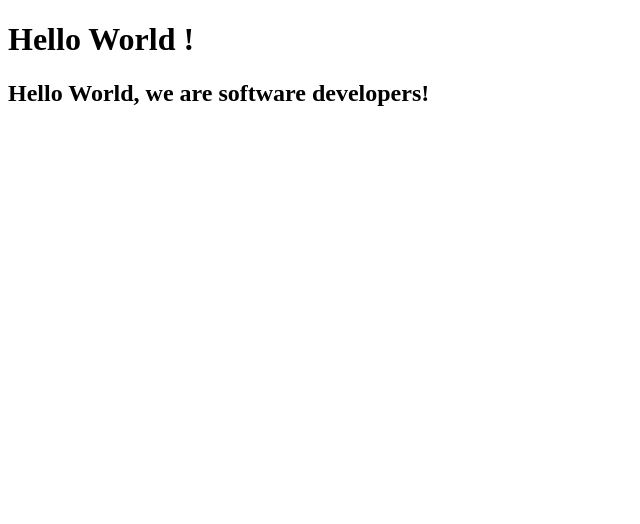
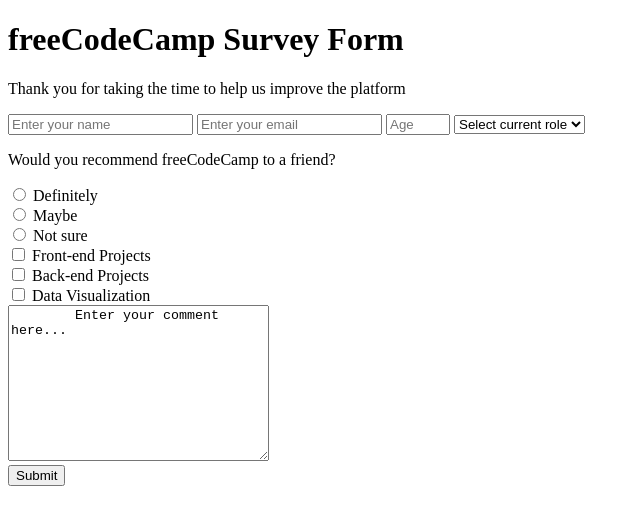
Before and after one commit to Taher-web-dev/microverse_project, a plain HTML site: page index.html in a window 1280 px wide. Shown: the whole page, without its empty margins (0-640 px from the left). Drawn offline with Linux system fonts and the light colour scheme.

Commit message:
html structure

```diff
--- a/index.html
+++ b/index.html
@@ -8,9 +8,69 @@
 </head>
 
 <body>
-  <h1> Hello World ! </h1>
   <script src="https://cdn.freecodecamp.org/testable-projects-fcc/v1/bundle.js"></script>
-  <h2>Hello World, we are software developers!</h2>
+  <h1 id="title">freeCodeCamp Survey Form</h1>
+  <p id="description">Thank you for taking the time to help us improve the platform</p>
+
+  <form id="survey-form" action="#">
+    <label for="name" id="name-label">
+      <input id="name" type="text" placeholder="Enter your name" required>
+    </label>
+    <label for="email" id="email-label">
+      <input id="email" type="email" placeholder="Enter your email" required>
+    </label>
+    <label for="number" id="number-label">
+      <input type="number" name="number" id="number" min="1" max="100" placeholder="Age">
+    </label>
+    <select name="drop_down" id="dropdown">
+      <option value="">Select current role</option>
+      <option value="student">Student</option>
+      <option value="ft-job">Full Time Job</option>
+      <option value="ft-learn">Full Time Learner</option>
+      <option value="undefined">Prefer not to say</option>
+      <option value="other">Other</option>
+    </select>
+    <div class="radio">
+      <p>Would you recommend freeCodeCamp to a friend?</p>
+
+      <div>
+        <input type="radio" name="choice" id="def" value="def">
+        <label for="def">Definitely</label>
+      </div>
+      <div>
+        <input type="radio" name="choice" id="maybe" value="maybe">
+        <label for="maybe">Maybe</label>
+      </div>
+      <div>
+        <input type="radio" name="choice" id="n-sure" value="n-sure">
+        <label for="n-sure">Not sure</label>
+      </div>
+    </div>
+
+    <div class="checkboxes">
+      <div>
+        <input type="checkbox" name="to-improve" id="frontend" value="frontend">
+        <label for="frontend">Front-end Projects</label>
+      </div>
+      <div>
+        <input type="checkbox" name="to-improve" id="backend" value="backend">
+        <label for="backend">Back-end Projects</label>
+      </div>
+      <div>
+        <input type="checkbox" name="to-improve" id="data" value="data">
+        <label for="data">Data Visualization</label>
+      </div>
+    </div>
+
+    <div class="add">
+      <textarea name="add-com" id="add-com" cols="30" rows="10">
+        Enter your comment here...
+      </textarea>
+    </div>
+
+    <button type="submit" id="submit">Submit</button>
+  </form>
+
 
   <!--
 
```
